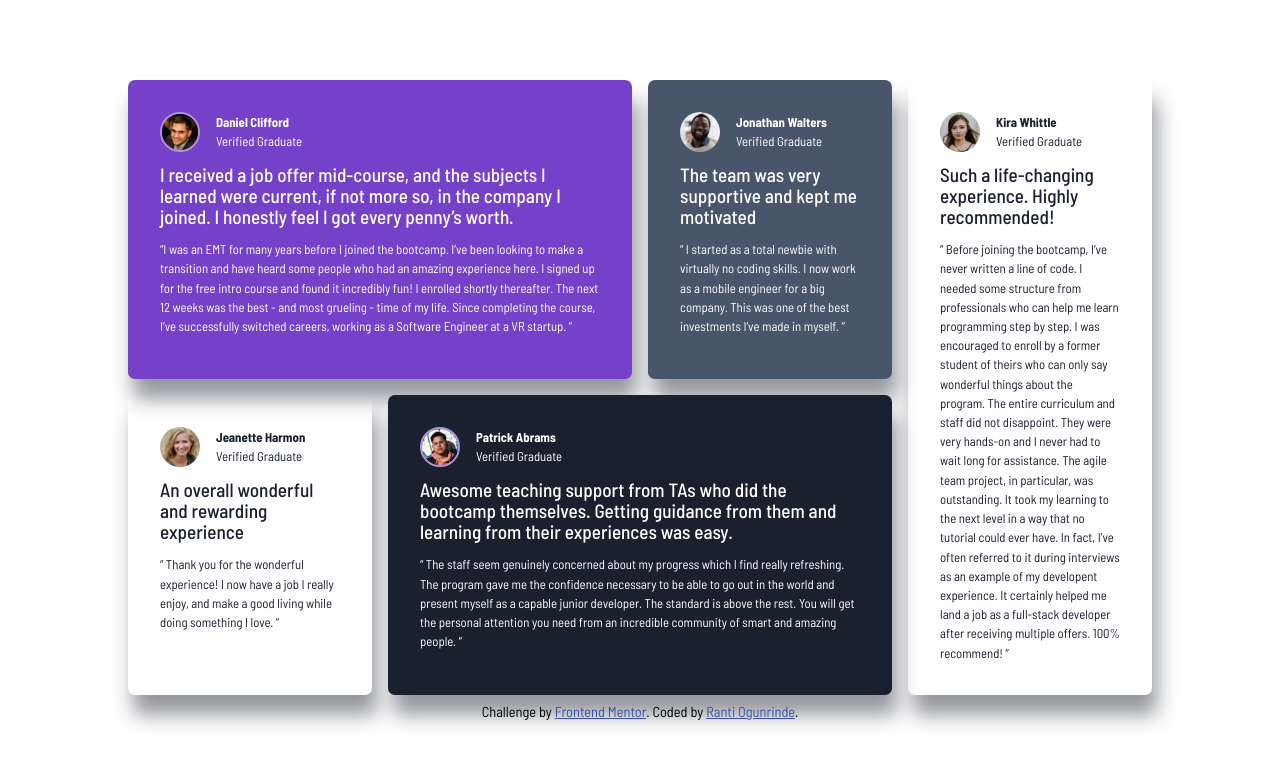
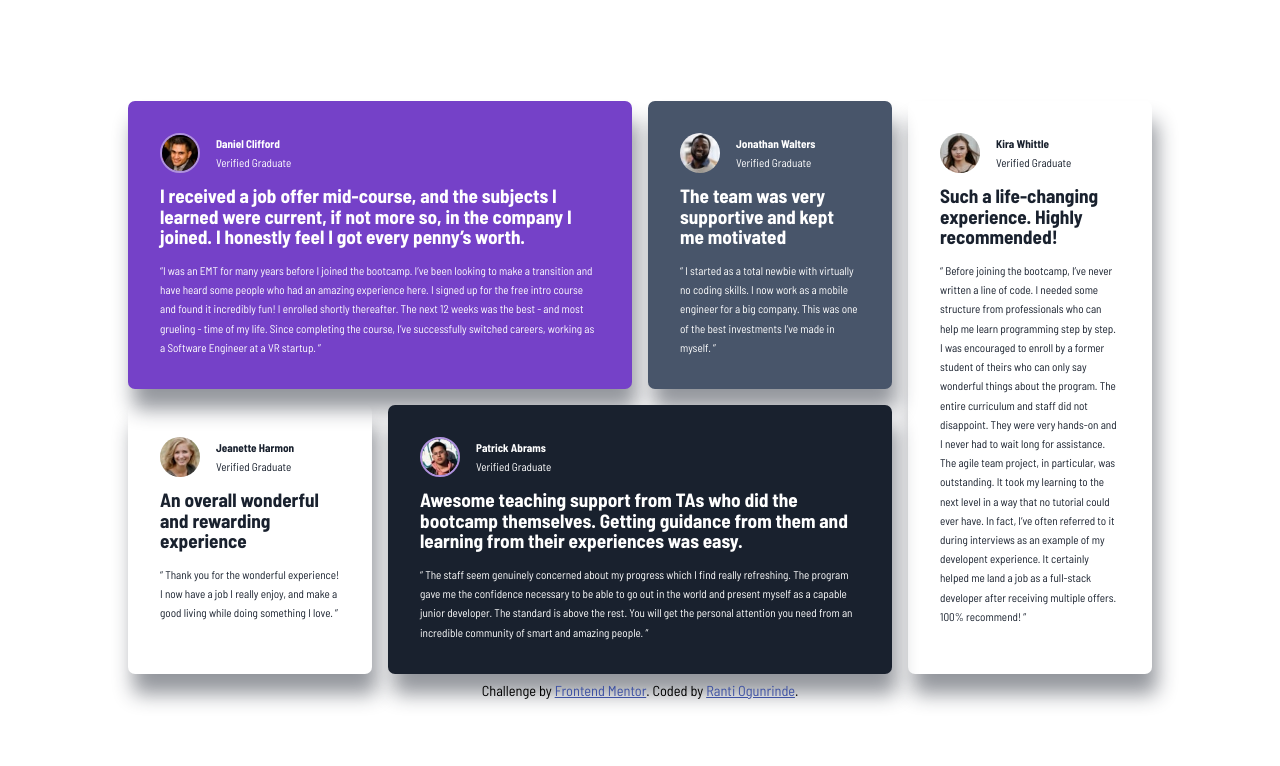
Before and after one commit to Ranty09/Testimonials-grid-section, a plain HTML site: page index.html in a window 1280 px wide. Drawn offline with Linux system fonts and the light colour scheme.

Commit message:
Update style.css

```diff
--- a/style.css
+++ b/style.css
@@ -81,11 +81,11 @@ section img{
  section h1{
   font-size: 1.2rem;
   margin-bottom: 0.8rem;
-  font-weight: 500;
+  font-weight: 700;
   line-height: 1.3rem;
  }
  section p{
-  font-size: 0.8rem;
+  font-size: 0.7rem;
   line-height: 1.2rem;
  }
  @media (max-width: 768px){
@@ -97,4 +97,5 @@ section img{
   section{
     padding: 2rem 3.5rem;
   }
+
  }
```
